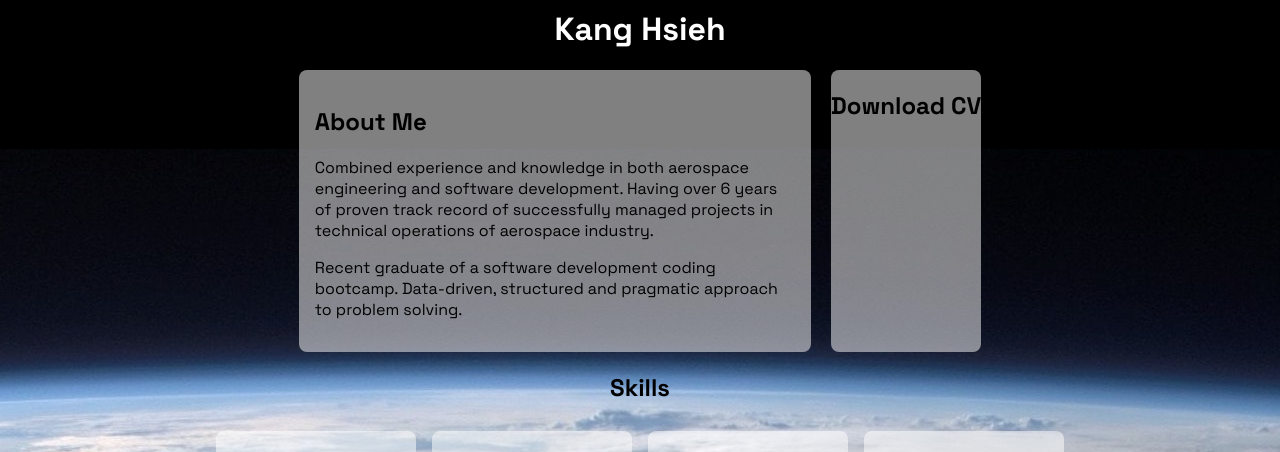
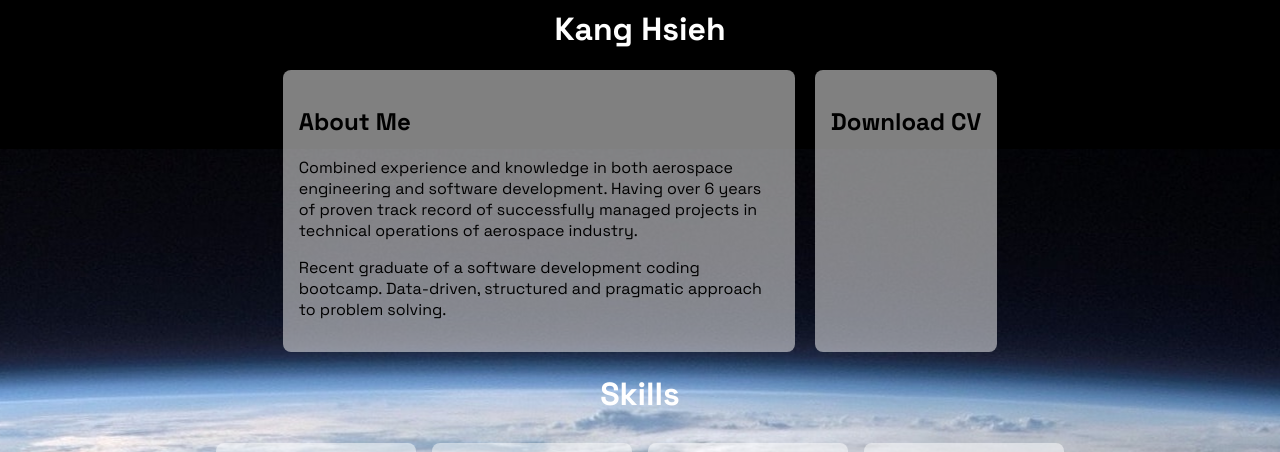
Before and after one commit to kanghsieh/profile, a Next.js app: page /about-me in a window 1280 px wide. Shown: the part 191-643 px from the top of the page. Built offline with nearby package versions, Linux system fonts and the light colour scheme.

Commit message:
small changes before first deployment

```diff
--- a/pages/about-me/index.js
+++ b/pages/about-me/index.js
@@ -14,7 +14,7 @@ function AboutMe() {
           <h2>Download CV</h2>
         </div>
       </div>
-      <h2>Skills</h2>
+      <h1>Skills</h1>
       <div className={styles.skills}>
         <div>
           <h3>Programming Languages</h3>
--- a/pages/about-me/index.module.scss
+++ b/pages/about-me/index.module.scss
@@ -23,6 +23,7 @@ $background: rgba($color: white, $alpha: 0.5);
     margin-left: 10px;
     background: $background;
     border-radius: 8px;
+    padding: 1rem;
   }
 }
 
--- a/pages/index.js
+++ b/pages/index.js
@@ -4,7 +4,7 @@ export default function Home() {
   return (
     <div className={styles.container}>
       <h1 className={styles.title}>
-        Hi, my name is Kang. I am a Software Developer with a background in aerospace engineering. 🚀✈️
+        Hi, my name is Kang. I am a software engineer with a background in aerospace engineering. 🚀✈️
       </h1>
     </div>
   )
```
Also changed, not shown: styles/globals.scss (+2 -8 lines).
